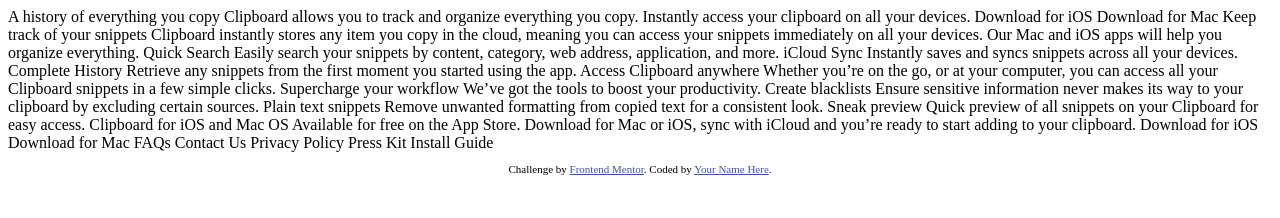
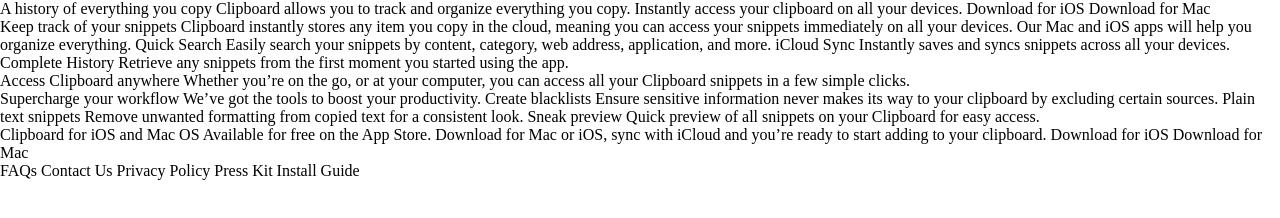
Before and after one commit to tassista/clipboard-landing-page-master, a plain HTML site: page index.html in a window 1280 px wide. Drawn offline with Linux system fonts and the light colour scheme.

Commit message:
basic HTML

```diff
--- a/index.html
+++ b/index.html
@@ -2,19 +2,15 @@
 <html lang="en">
 <head>
   <meta charset="UTF-8">
-  <meta name="viewport" content="width=device-width, initial-scale=1.0"> <!-- displays site properly based on user's device -->
-
-  <link rel="icon" type="image/png" sizes="32x32" href="./images/favicon-32x32.png">
-
+  <meta name="viewport" content="width=device-width, initial-scale=1.0">
   <title>Frontend Mentor | Clipboard landing page</title>
-
-  <!-- Feel free to remove these styles or customise in your own stylesheet 👍 -->
-  <style>
-    .attribution { font-size: 11px; text-align: center; }
-    .attribution a { color: hsl(228, 45%, 44%); }
-  </style>
+  <link rel="stylesheet" href="style.css">
 </head>
 <body>
+  <header>
+
+  </header>
+  <section class="download-section top">
 
     A history of everything you copy
 
@@ -23,7 +19,9 @@
 
     Download for iOS
     Download for Mac
-
+  </section>
+  <main>
+    <section class="track">
       Keep track of your snippets
 
       Clipboard instantly stores any item you copy in the cloud,
@@ -41,12 +39,14 @@
       Complete History
 
       Retrieve any snippets from the first moment you started using the app.
-
+    </section>
+    <section class="acces">
       Access Clipboard anywhere
 
       Whether you’re on the go, or at your computer, you can access all your Clipboard
       snippets in a few simple clicks.
-
+    </section>
+    <section class="tools">
       Supercharge your workflow
 
       We’ve got the tools to boost your productivity.
@@ -62,7 +62,12 @@
       Sneak preview
 
       Quick preview of all snippets on your Clipboard for easy access.
+    </section>
+  </main>
+  <div class="working-with">
 
+  </div>
+  <section class="download-section bottom">
     Clipboard for iOS and Mac OS
 
     Available for free on the App Store. Download for Mac or iOS, sync with iCloud
@@ -70,18 +75,25 @@
 
     Download for iOS
     Download for Mac
-
+  </section>
+  <footer>
+    <div class="logo"></div>
+    <div class="footer-list">
       FAQs
       Contact Us
       Privacy Policy
       Press Kit
       Install Guide
+    </div>
+    <div class="social"></div>
+  </footer>
 
-  <footer>
-    <p class="attribution">
-      Challenge by <a href="https://www.frontendmentor.io?ref=challenge" target="_blank">Frontend Mentor</a>.
-      Coded by <a href="#">Your Name Here</a>.
-    </p>
-  </footer>
+
+
+
+
+
+
+
 </body>
 </html>
--- /dev/null
+++ b/style.css
@@ -0,0 +1,10 @@
+:root{
+
+}
+
+*,
+*::before,
+*::after{
+    box-sizing: border-box;
+    margin: 0;
+}
```
Lines whose indentation alone changed are shown as unchanged.
